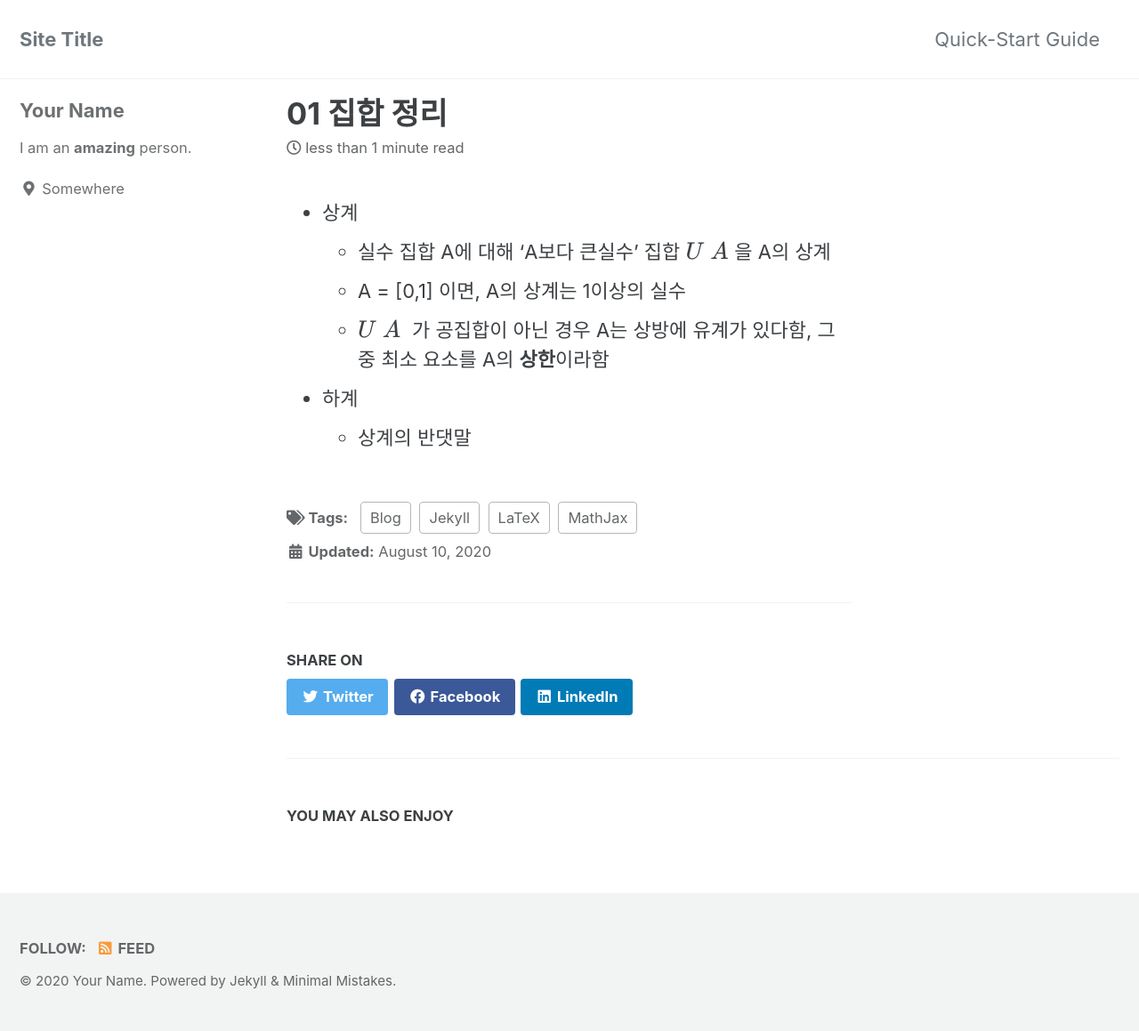
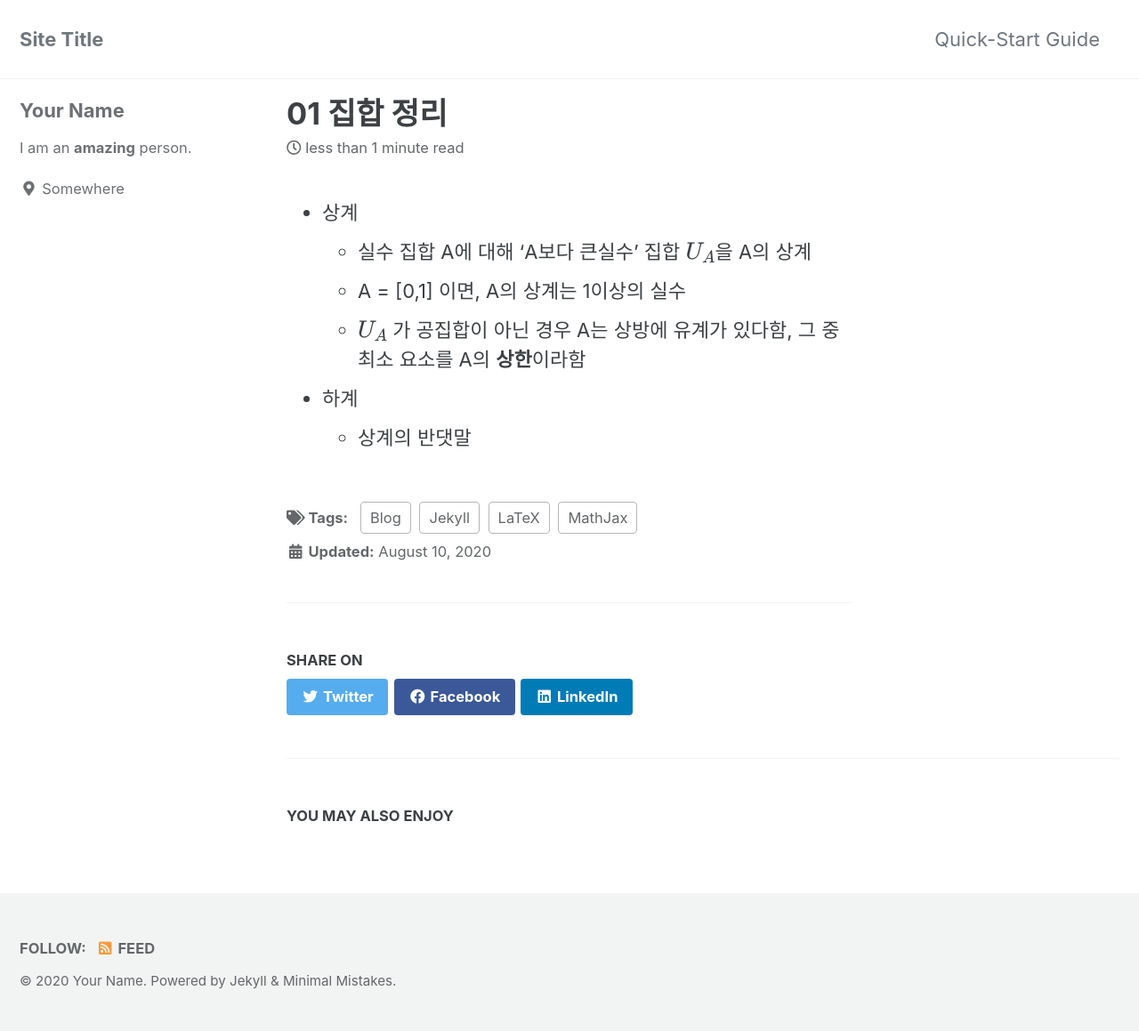
Before and after one commit to copper-light/ghhdh.github.io, a Jekyll site: the page built from _posts/2020-08-10-01 집합 정리.md, in a window 1280 px wide. Shown: the whole page at 89% size. Built offline with Jekyll 4.4.1, drawn with Linux system fonts in a browser that asks for light colours; cached includes are drawn as plain includes; formulas are drawn with MathJax 3.

Commit message:
Update 2020-08-10-01 집합 정리.md

```diff
--- a/_posts/2020-08-10-01 집합 정리.md
+++ b/_posts/2020-08-10-01 집합 정리.md
@@ -10,8 +10,8 @@ published: true
 ---
 
 - 상계
-  - 실수 집합 A에 대해 'A보다 큰실수' 집합 $U~A~$을 A의 상계
+  - 실수 집합 A에 대해 'A보다 큰실수' 집합 $U_A$을 A의 상계
   - A = [0,1] 이면, A의 상계는 1이상의 실수
-  - $U~A~$ 가 공집합이 아닌 경우 A는 상방에 유계가 있다함, 그 중 최소 요소를 A의 **상한**이라함
+  - $U_A$ 가 공집합이 아닌 경우 A는 상방에 유계가 있다함, 그 중 최소 요소를 A의 **상한**이라함
 - 하계
   - 상계의 반댓말
```
